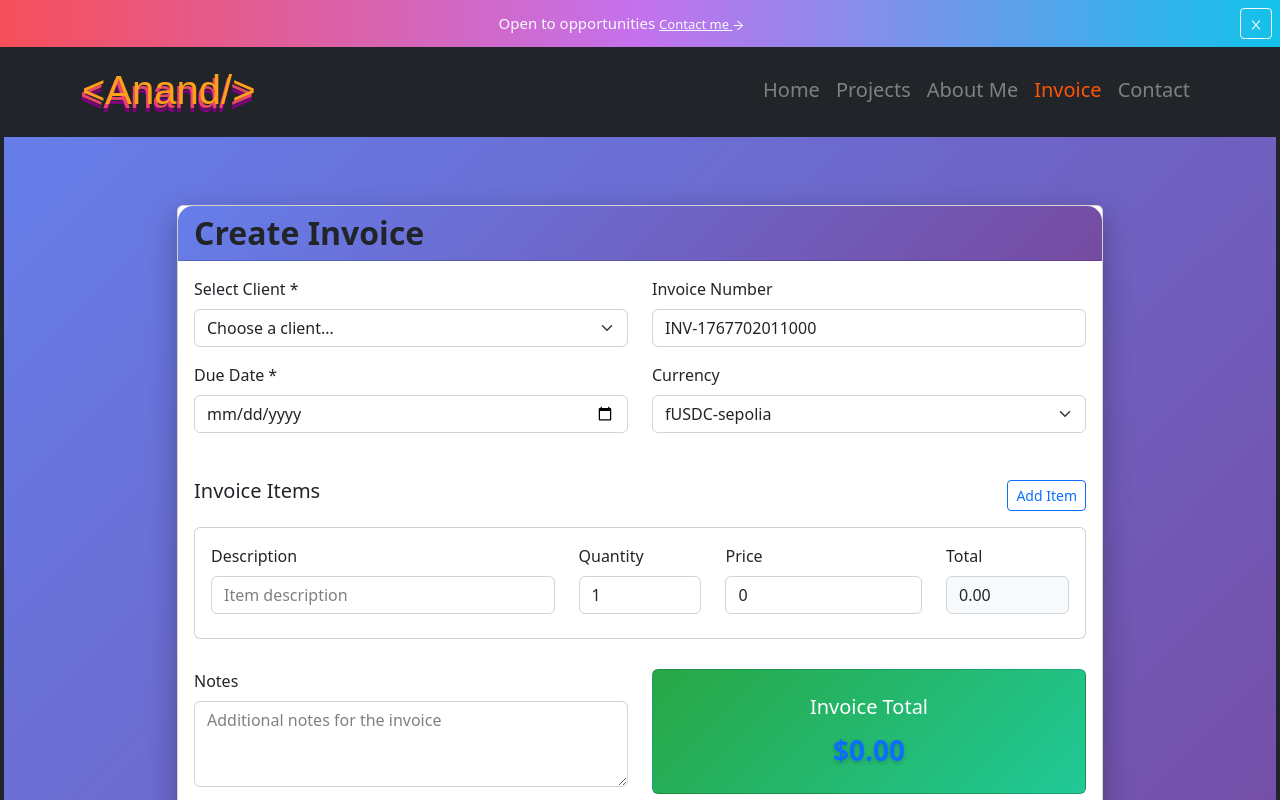
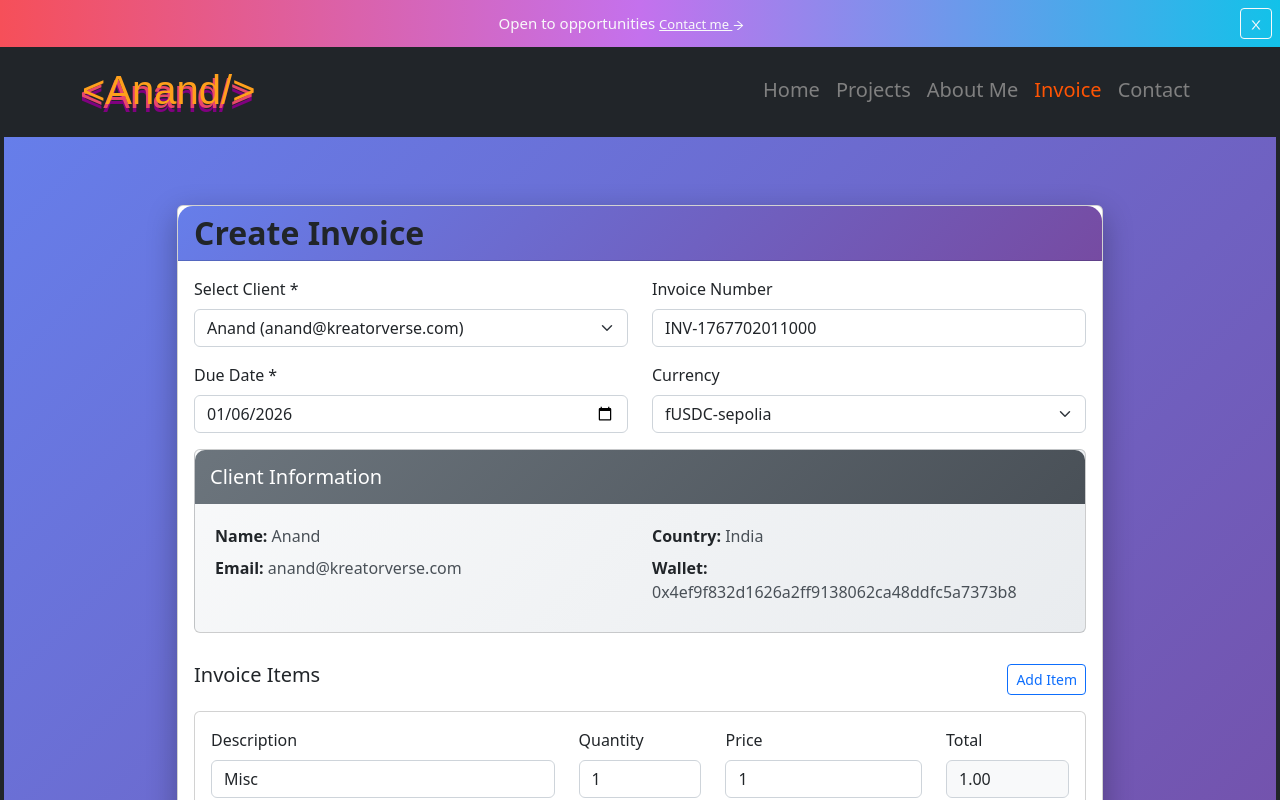
Before and after one commit to anandpothraj/portfolio-frontend, a React (Create React App) app: page /invoice in a window 1280 px wide. Shown: the top 800 px of the page. Built offline with nearby package versions, Linux system fonts and the light colour scheme; a web font is replaced by a local one.

Commit message:
Updated the logic for kollect button integration

```diff
--- a/public/sdk.js
+++ b/public/sdk.js
@@ -2,7 +2,7 @@
   const Kollect = {
     async init({ apiKey }) {
       this.apiKey = apiKey;
-      this.endpoint = "https://zapnow-backend-npzgd.ondigitalocean.app";
+      this.endpoint = "http://localhost:5000";
 
       try {
         // Create DPoP key pair first for session authentication
@@ -428,12 +428,12 @@
         const sessionToken = await this.mintSessionToken('invoice');
 
         // Create DPoP proof for invoice creation
-        const dpopProof = await this.createDpopProof('POST', `${this.endpoint}/create/dPopProof/invoice`, sessionToken);
+        const dpopProof = await this.createDpopProof('POST', `${this.endpoint}/sdk/create/dPopProof/invoice`, sessionToken);
 
         // Generate idempotency key
         const idempotencyKey = crypto.randomUUID();
 
-        const res = await this.fetchWithTimeout(`${this.endpoint}/invoice/invoiceWithPayment`, {
+        const res = await this.fetchWithTimeout(`${this.endpoint}/sdk/invoice/invoiceWithPayment`, {
           method: "POST",
           headers: {
             "Content-Type": "application/json",
@@ -591,10 +591,10 @@
         };
 
         // Create DPoP proof for session creation
-        const dpopProof = await this.createDpopProof('POST', `${this.endpoint}/create/dPopProof/session`);
+        const dpopProof = await this.createDpopProof('POST', `${this.endpoint}/sdk/create/dPopProof/session`);
 
         // Calling API to Create session token (with timeout)
-        const response = await this.fetchWithTimeout(`${this.endpoint}/create/session`, {
+        const response = await this.fetchWithTimeout(`${this.endpoint}/sdk/create/session`, {
           method: 'POST',
           headers: {
             'Content-Type': 'application/json',
--- a/src/pages/Invoice.js
+++ b/src/pages/Invoice.js
@@ -5,15 +5,15 @@ import './Invoice.css';
 
 const Invoice = () => {
   const [formData, setFormData] = useState({
-    clientId: '',
+    clientId: clientsData[0]?.clientId || '',
     invoiceNumber: '',
-    dueDate: '',
+    dueDate: new Date().toISOString().split('T')[0],
     currency: 'fUSDC-sepolia',
     notes: '',
-    items: [{ description: '', quantity: 1, price: 0 }]
+    items: [{ description: 'Misc', quantity: 1, price: 1 }]
   });
 
-  const [selectedClient, setSelectedClient] = useState(null);
+  const [selectedClient, setSelectedClient] = useState(clientsData[0] || null);
   const [showAlert, setShowAlert] = useState(false);
   const [alertMessage, setAlertMessage] = useState('');
   const [invoiceData, setInvoiceData] = useState(null);
```
